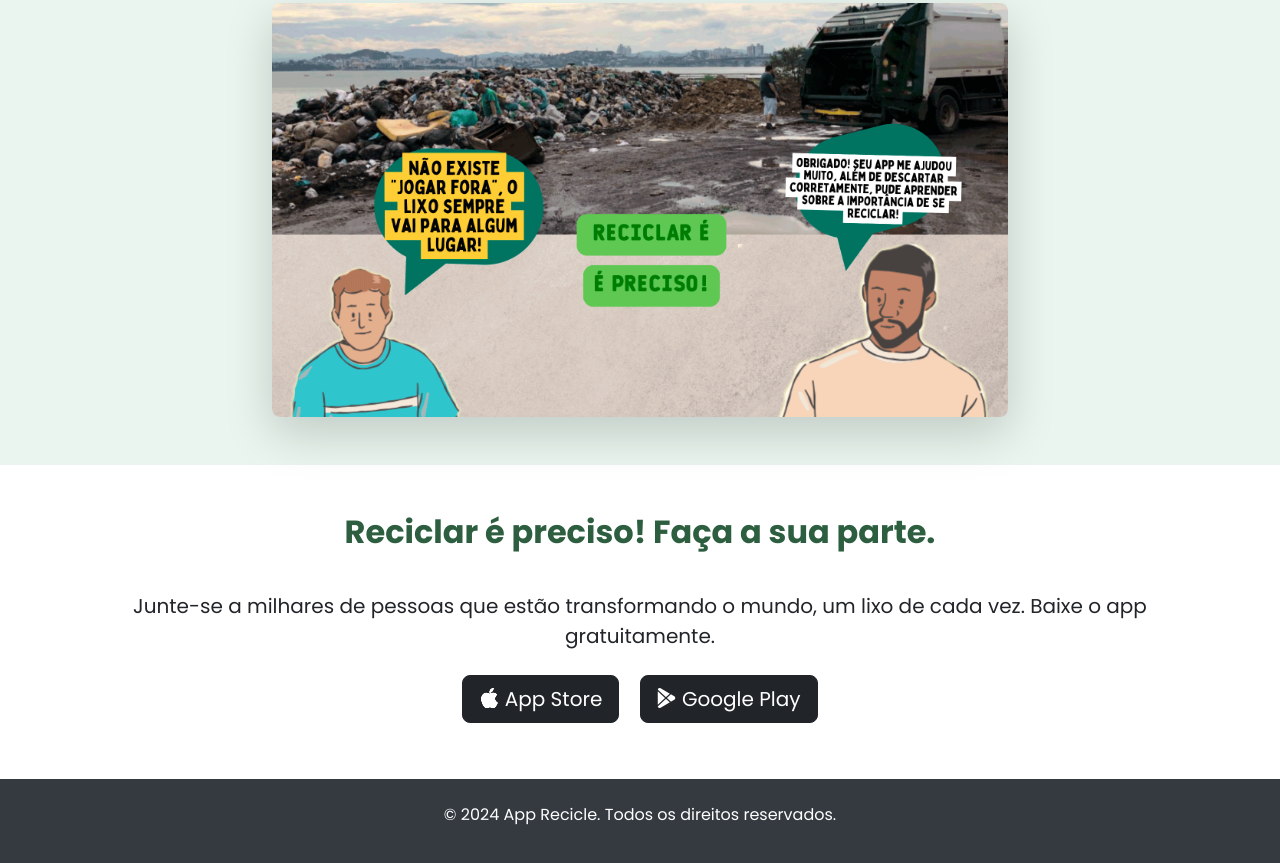
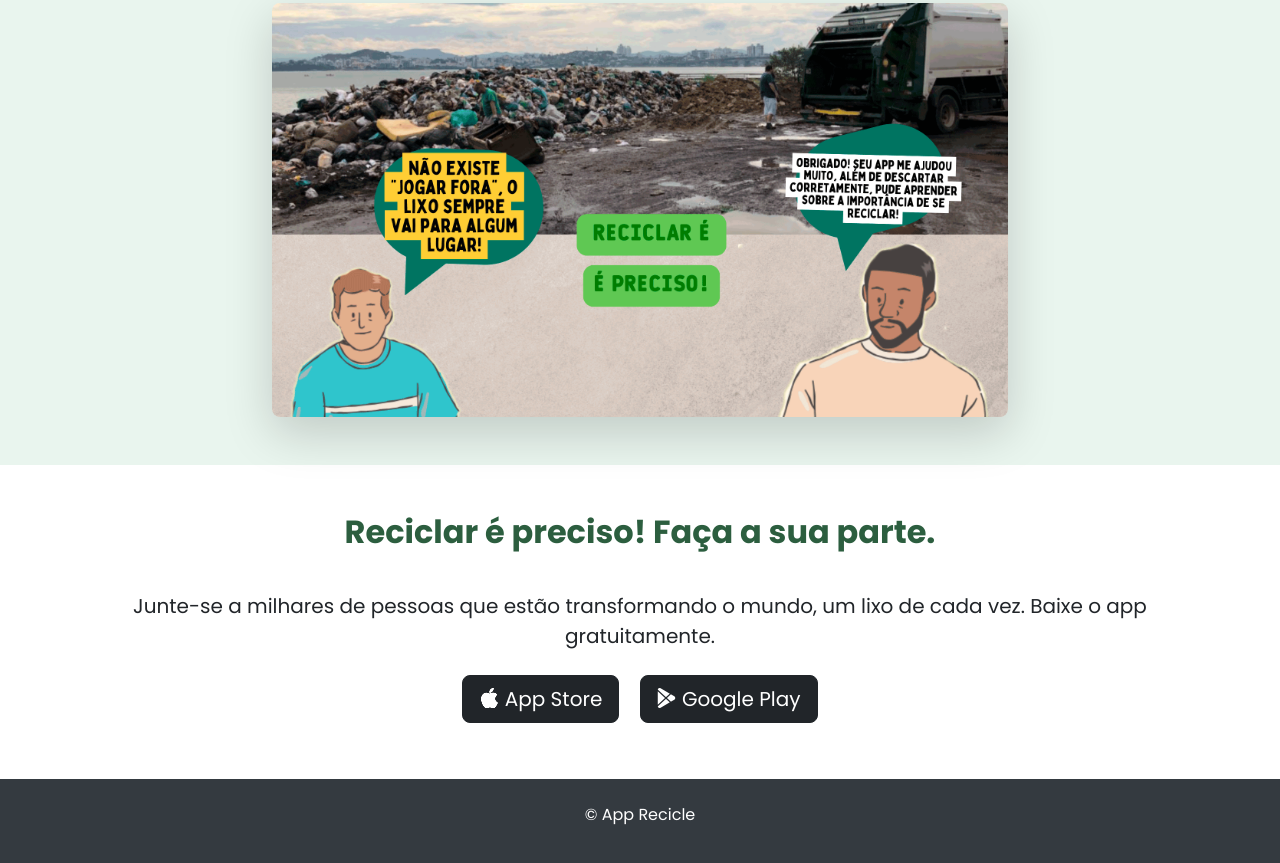
Before and after one commit to jonathannsantos/PMI, a plain HTML site: page docs/index.html in a window 1280 px wide. Shown: the part 2405-3268 px from the top of the page. Drawn offline with nearby package versions, Linux system fonts and the light colour scheme.

Commit message:
Ajustes 26-06-2025 (01)

```diff
--- a/docs/index.html
+++ b/docs/index.html
@@ -314,7 +314,7 @@
     <!-- Footer -->
     <footer class="footer py-4">
       <div class="container text-center">
-        <p>&copy; 2024 App Recicle. Todos os direitos reservados.</p>
+        <p>&copy; App Recicle</p>
       </div>
     </footer>
 
```
